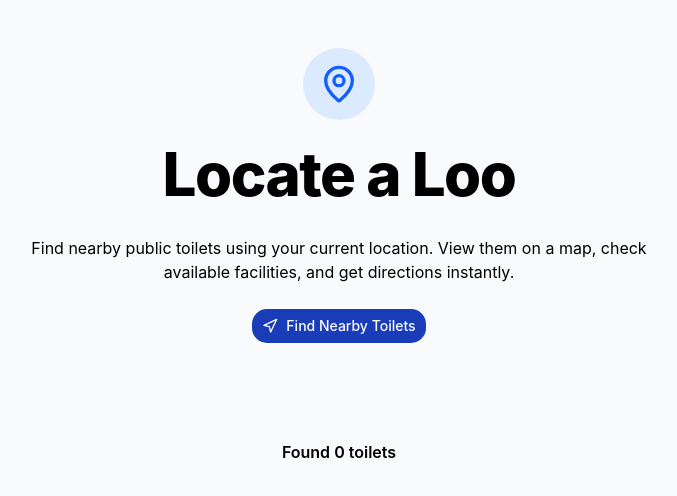
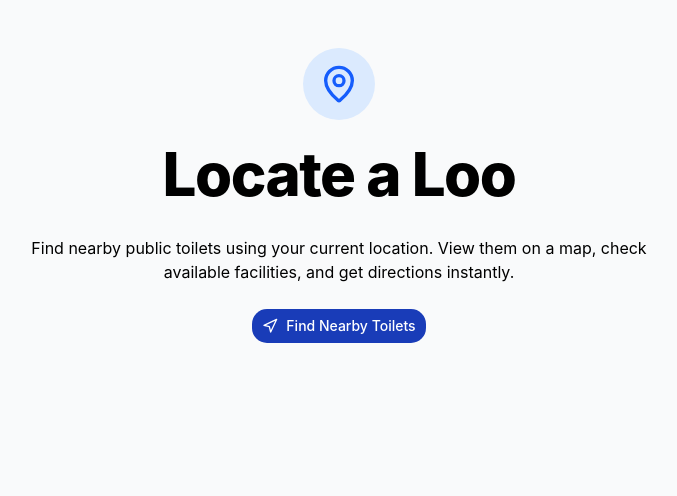
Before and after one commit to geejay81/locate-a-loo, a React (Vite) app: page / in a window 1280 px wide. Shown: the top 496 px of the page, without its empty margins (301-978 px from the left). Built offline with nearby package versions, Linux system fonts and the light colour scheme.

Commit message:
moved result count to only show when results are shown

```diff
--- a/src/App.tsx
+++ b/src/App.tsx
@@ -62,11 +62,11 @@ function App() {
           </p>
         )}
 
-        <p className="mt-8 font-semibold">
-          Found {resultCount} toilets
-        </p>
         {coordinates && resultCount > 0 && (
           <div>
+            <p className="mt-8 font-semibold">
+              Found {resultCount} toilets
+            </p>
             <ToiletMap
               latitude={coordinates.latitude}
               longitude={coordinates.longitude}
```
